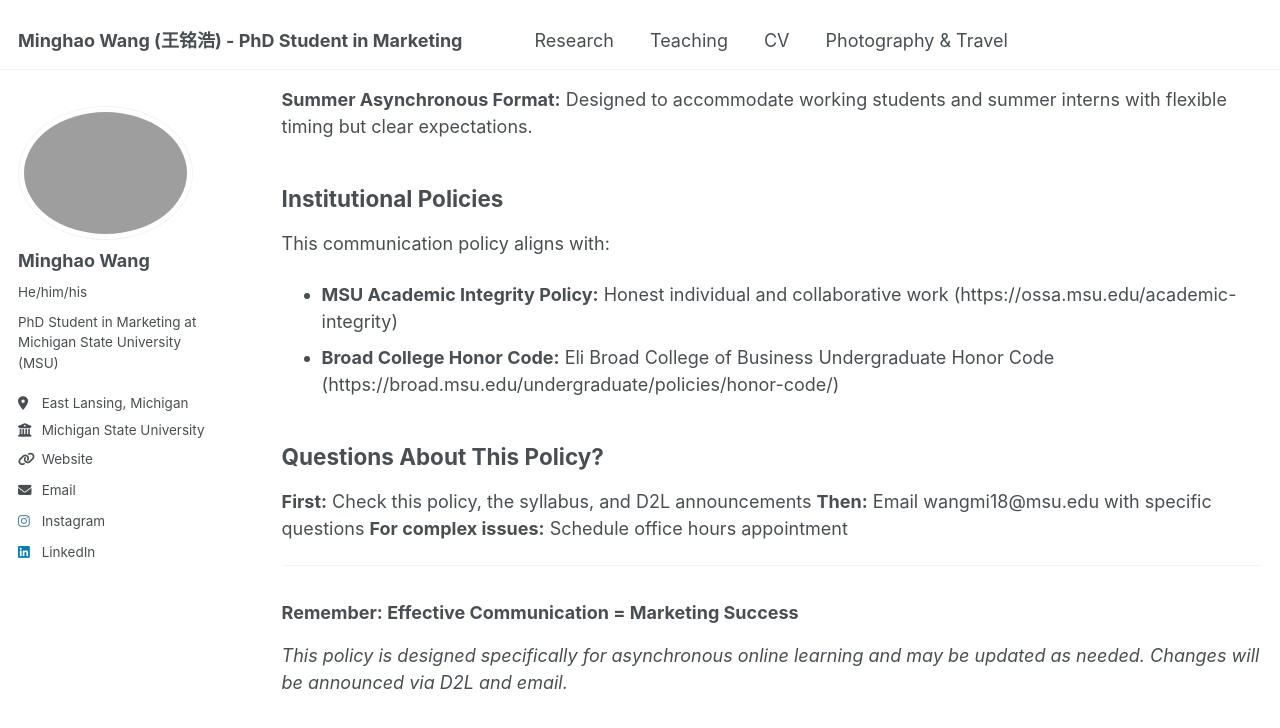
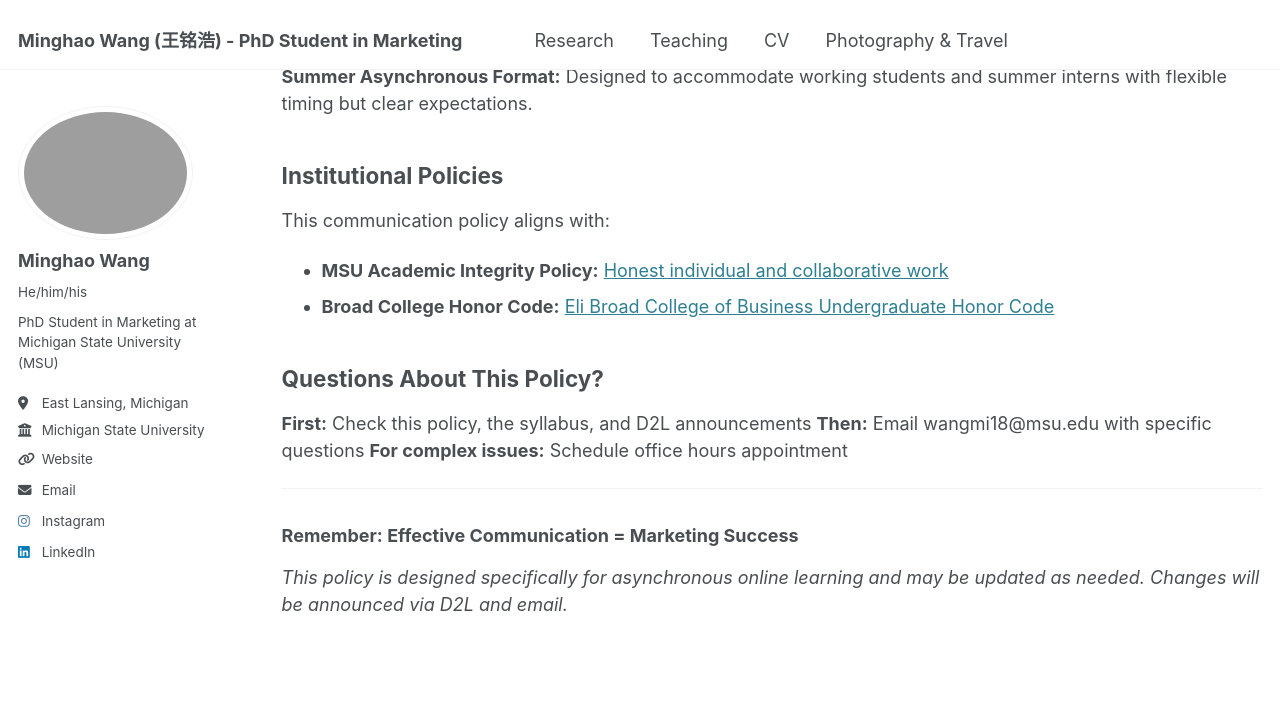
Before and after one commit to minghaowang-research/minghaowang-research.github.io, a Jekyll site: the page built from _teaching/course-communication-colicy.md, in a window 1280 px wide and 900 px high, scrolled down 3477 px. Shown: the top 728 px of the window. Built offline with Jekyll 4.4.1, drawn with Linux system fonts in a browser that asks for light colours.

Commit message:
Added links

```diff
--- a/_teaching/course-communication-colicy.md
+++ b/_teaching/course-communication-colicy.md
@@ -14,7 +14,6 @@ author_profile: true
 
 **Instructor:** Minghao Wang | **Email:** wangmi18@msu.edu
 **Note:** This policy is designed for asynchronous online courses.
-
 **Important:** Always refer to the course syllabus first for the most current information. The syllabus may be updated throughout the semester, while this communication policy may not reflect the latest changes.
 
 ---
@@ -114,8 +113,8 @@ These reflections help you process marketing concepts personally
 ## Institutional Policies
 
 This communication policy aligns with:
-- **MSU Academic Integrity Policy:** Honest individual and collaborative work (https://ossa.msu.edu/academic-integrity)
-- **Broad College Honor Code:** Eli Broad College of Business Undergraduate Honor Code  (https://broad.msu.edu/undergraduate/policies/honor-code/)
+- **MSU Academic Integrity Policy:** [Honest individual and collaborative work](https://ossa.msu.edu/academic-integrity)
+- **Broad College Honor Code:** [Eli Broad College of Business Undergraduate Honor Code](https://broad.msu.edu/undergraduate/policies/honor-code/)
 
 ## Questions About This Policy?
 
```
